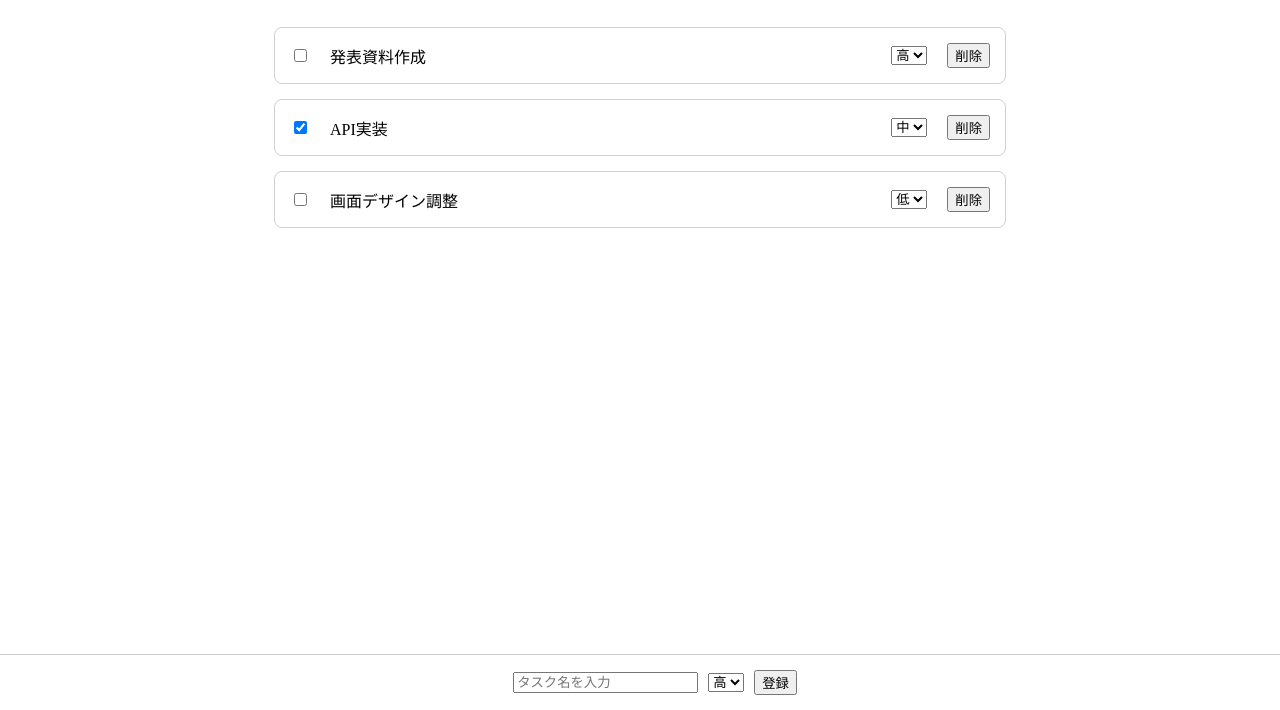
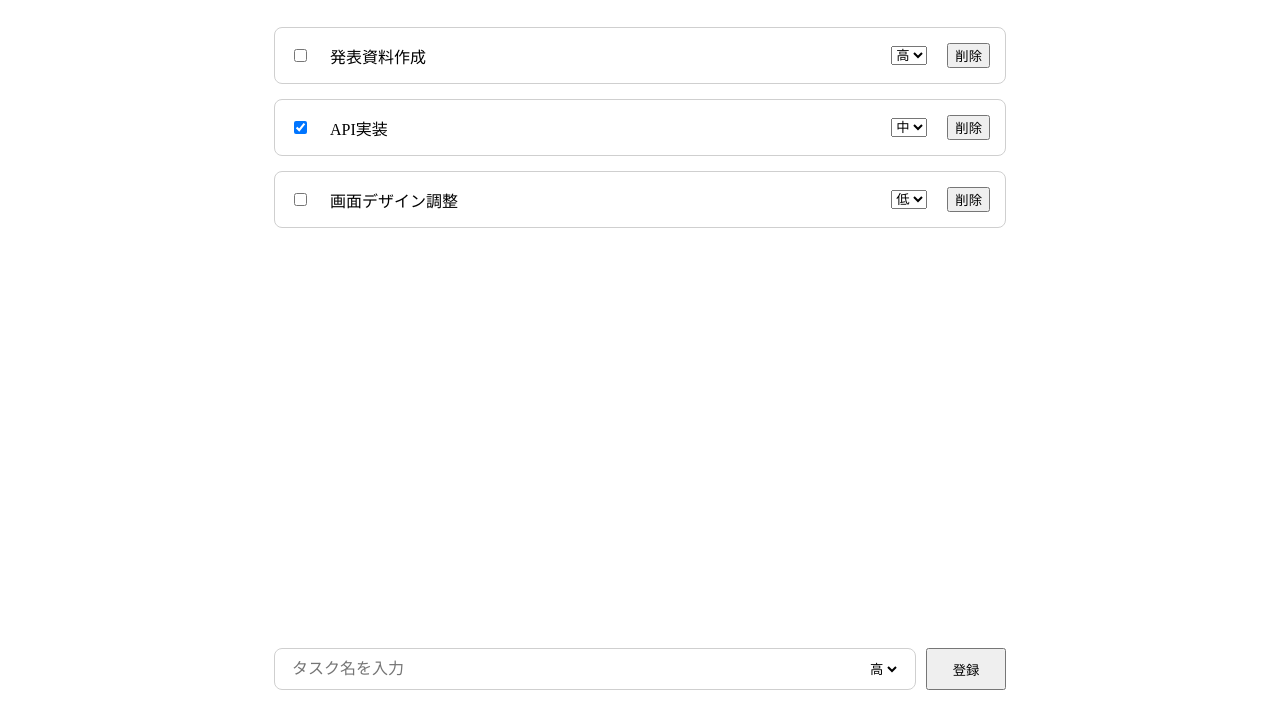
Before and after one commit to wohara224/PairProgramming2_Team1, a plain HTML site: page PairPrograming2/MyFrontend/index.html in a window 1280 px wide. Shown: the part 90-800 px from the top of the page. Drawn offline with Linux system fonts and the light colour scheme.

Commit message:
HTML/CSS form変更

```diff
--- a/PairPrograming2/MyFrontend/index.html
+++ b/PairPrograming2/MyFrontend/index.html
@@ -54,6 +54,8 @@
     <!-- 新規登録エリア -->
     <div class="add-area">
 
+        <div class="input-box">
+
             <input
             type="text"
             id="new-task-title"
@@ -66,6 +68,7 @@
                 <option value="3">低</option>
             </select>
 
+        </div>
         <button id="add-task-btn">
         登録
         </button>
--- a/PairPrograming2/MyFrontend/style.css
+++ b/PairPrograming2/MyFrontend/style.css
@@ -4,25 +4,6 @@ body{
 
     /* 下部固定エリアと重ならないよう余白を確保 */
     padding-bottom: 100px;
-}
-
-.add-area{
-    position: fixed;
-
-    bottom: 0;
-    left: 0;
-
-    width: 100%;
-
-    display: flex;
-    justify-content: center;
-    align-items: center;
-    gap: 10px;
-
-    padding: 15px;
-
-    background-color: white;
-    border-top: 1px solid #ccc;
 }
 
 #task-list{
@@ -52,3 +33,50 @@ body{
 .task-title{
     flex: 1;
 }
+
+.add-area{
+    position: fixed;
+    bottom: 20px;
+    left: 50%;
+    transform: translateX(-50%);
+
+    display: flex;
+    align-items: center;
+    gap: 10px;
+}
+
+.input-box{
+    width: 610px; /* 700 - ボタン幅 - gap */
+
+    display: flex;
+    align-items: center;
+
+    padding: 10px 15px;
+
+    border: 1px solid #cfcfcf;
+    border-radius: 8px;
+    background-color: white;
+}
+
+#new-task-title{
+    flex: 1;
+
+    border: none;
+    outline: none;
+    background: transparent;
+
+    font-size: 16px;
+}
+
+#new-task-priority{
+    margin-left: auto;
+
+    border: none;
+    outline: none;
+    background: transparent;
+}
+
+#add-task-btn{
+    width: 80px;
+    height: 42px;
+}
```
Lines whose indentation alone changed are shown as unchanged.
